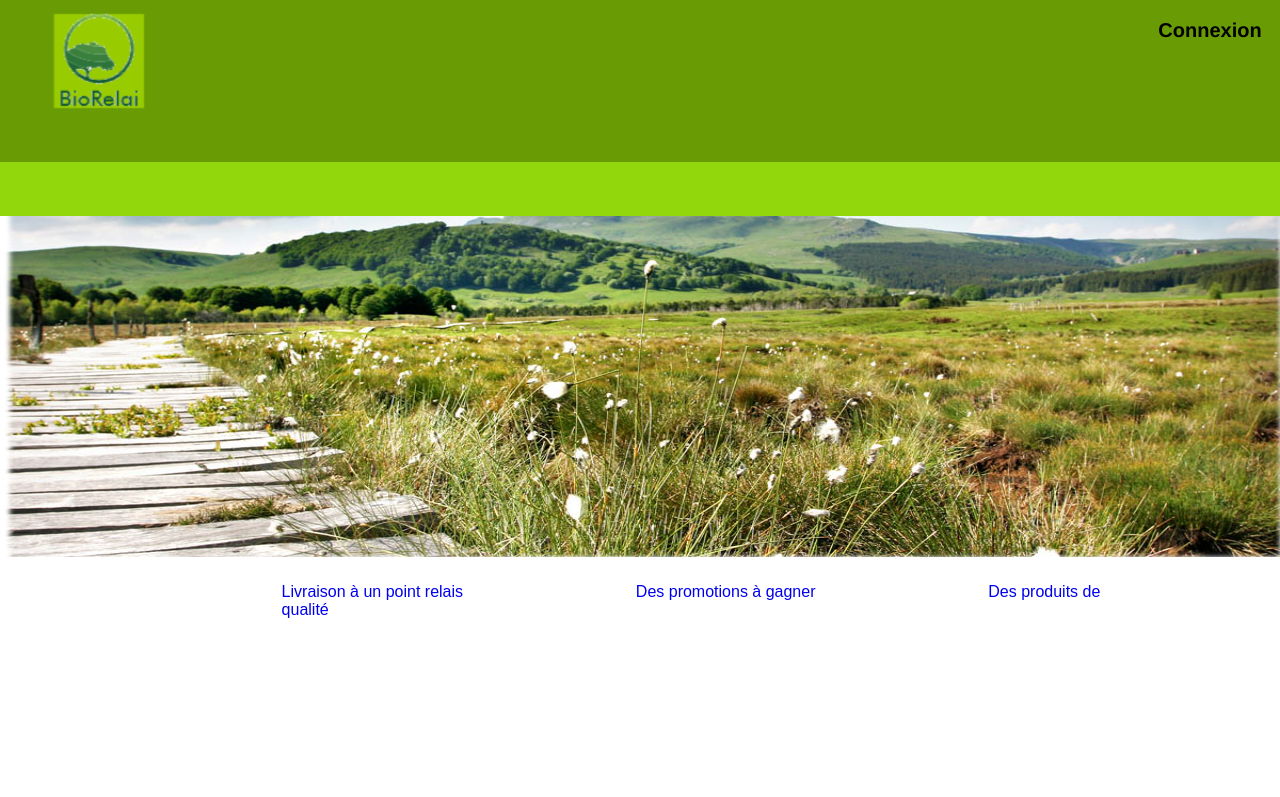
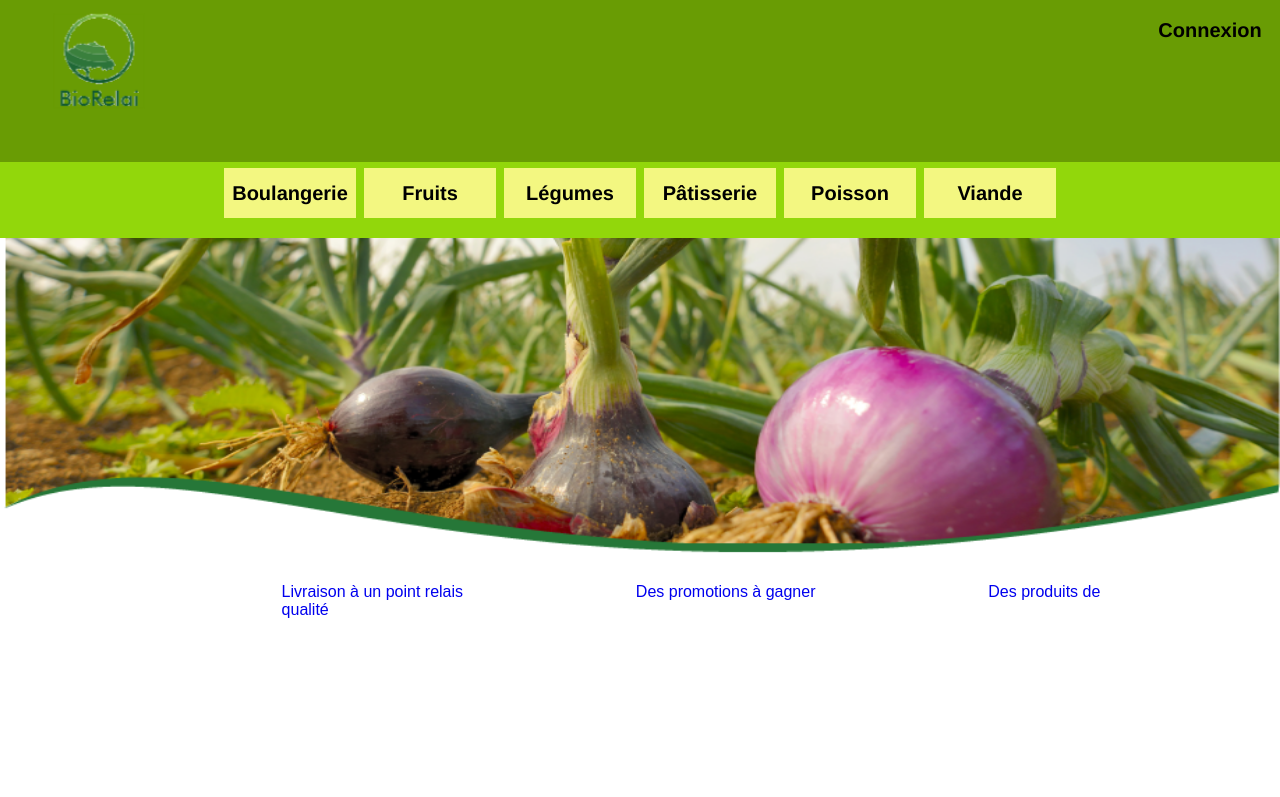
Before and after one commit to 0Chazam0/tpSLAM5, a PHP site: page / in a window 1280 px wide. Shown: the top 797 px of the page. Run offline with PHP 8.4, Linux system fonts and the light colour scheme; data comes from the database, SQL or seed files in the repository.

Commit message:
du lourd direct !

```diff
--- a/controleur/controleurPrincipal.php
+++ b/controleur/controleurPrincipal.php
@@ -18,12 +18,50 @@ require_once 'modele/dao.php';
 /*----------------------------------------------------------*/
 /*--------inclut les fichiers DTO----------*/
 /*----------------------------------------------------------*/
+require_once 'modele\DTO\commande.php';
+require_once 'modele\DTO\producteur.php';
+require_once 'modele\DTO\produit.php';
+require_once 'modele\DTO\typeProduit.php';
+require_once 'modele\DTO\user.php';
+
+/*----------------------------------------------------------*/
+/*--------Header-----------------------------------------*/
+/*----------------------------------------------------------*/
+$_SESSION['TypeProduit']= null;
+$theMenuType=null;
+	if(isset($_GET['TypeProduit'])){
+		$_SESSION['TypeProduit']= $_GET['TypeProduit'];
+		$_SESSION['typeProduitSelected'] = $_GET['TypeProduit'];
+	}
+	else
+	{
+		if(!isset($_SESSION['TypeProduit'])){
+			if(isset($_SESSION['typeProduitSelected'])){
+				unset($_SESSION['typeProduitSelected']);
+			}
+		}
+
+	}
+
+	$_SESSION['ListeTypeProduit'] = new TypeProduits(TypeProduitDAO::selectListeTypeProduit());
+
+	foreach ($_SESSION['ListeTypeProduit']->getLesTypes() as $OBJ){
+	$menuTypeProduit = new menu("menuTypeProd");
+	$menuTypeProduit->ajouterComposant($menuTypeProduit->creerItemLien($OBJ->getCode(),ucfirst($OBJ->getLibelle())));
+	$theMenuType .= $menuTypeProduit->creerMenuType("TypeProduit",$_SESSION['TypeProduit']);
+
+	}
 
 
 
 
 
-
+/*----------------------------------------------------------*/
+/*--------session du menu principal avec produit si le menu a été selectionné-------*/
+/*----------------------------------------------------------*/
+if (isset($_SESSION['typeProduitSelected'])) {
+	$_SESSION['menuPrincipal'] = 'Produit';
+}
 
 /*----------------------------------------------------------*/
 /*--------session du menu principal avec accueil par defaut-------*/
--- a/library/formulaire.php
+++ b/library/formulaire.php
@@ -205,7 +205,6 @@ class Formulaire{
 	/**********Creation et affichage du formulaire   *************/
 	/****************************************************/
 	public function creerFormulaire(){
-
 		$this->formulaireToPrint = "<form method = '" .  $this->method . "' ";
 		$this->formulaireToPrint .= "action = '" .  $this->action . "' enctype='multipart/form-data' ";
 		$this->formulaireToPrint .= "name = '" .  $this->nom . "' ";
--- a/library/menu.php
+++ b/library/menu.php
@@ -41,7 +41,7 @@ class Menu{
 		return $menu ;
 	}
 
-	public function creerMenuType($composantActif){
+	public function creerMenuType($nomMenu,$composantActif){
 		$menu = "<ul class = '" .  $this->style . "'>";
 		foreach($this->composants as $composant){
 			if($composant[0] == $composantActif){
@@ -50,12 +50,12 @@ class Menu{
 			}
 			else{
 				$menu .= "<li>";
-				$menu .= "<a href='index.php?action=afficher" ;
-				$menu .= "&TypePlat=" . $composant[0] . "' >";
-				$menu .= $composant[1] ;
+				$menu .= "<a href='index.php?". $nomMenu ;
+				$menu .= "=" . $composant[0] . "' >";
+				$menu .= "<span>" . $composant[1] ."</span>";
 				$menu .= "</a>";
-			}
 			$menu .= "</li>";
+		}
 		}
 		$menu .= "</ul>";
 		return $menu ;
--- a/modele/DTO/produit.php
+++ b/modele/DTO/produit.php
@@ -54,18 +54,13 @@ class Produit
 {
   private   $code;
   private   $nom;
-  private   $descriptif;
   private   $codeTypeProduit;
-  private   $libelleTypeProduit;
 
-  function __construct($pcode, $pnom, $pdescriptif, $pcodeTypeProduit,
-                      $plibelleTypeProduit)
+  function __construct($pcode, $pnom, $pcodeTypeProduit)
   {
     $this->code = $pcode;
     $this->nom = $pnom;
-    $this->descriptif = $pdescriptif;
     $this->codeTypeProduit = $pcodeTypeProduit;
-    $this->libelleTypeProduit = $plibelleTypeProduit;
   }
 
   public function getCode(){
@@ -84,13 +79,6 @@ class Produit
     $this->nom = $value;
   }
 
-  public function getDescriptif(){
-    return $this->descriptif;
-  }
-
-  public function setDescriptif($value){
-    $this->descriptif = $value;
-  }
 
   public function getCodeTypeProduit(){
     return $this->codeTypeProduit;
@@ -100,13 +88,7 @@ class Produit
     $this->codeTypeProduit = $value;
   }
 
-  public function getLibelleTypeProduit(){
-    return $this->libelleTypeProduit;
-  }
 
-  public function setLibelleTypeProduit($value){
-    $this->libelleTypeProduit = $value;
-  }
 }
 
  ?>
--- a/modele/DTO/typeProduit.php
+++ b/modele/DTO/typeProduit.php
@@ -36,7 +36,7 @@ class TypeProduits
 /**
  * Type
  */
-class Type
+class TypeProduit
 {
   private   $code;
   private   $libelle;
@@ -50,7 +50,7 @@ class Type
 
   public function getCode()
   {
-    return $this->idType;
+    return $this->code;
   }
 
   public function setCode($value)
@@ -60,7 +60,7 @@ class Type
 
   public function getLibelle()
   {
-    return $this->idType;
+    return $this->libelle;
   }
 
   public function setLibelle($value)
--- a/modele/dao.php
+++ b/modele/dao.php
@@ -94,5 +94,42 @@ class UserDAO{
 
 	}
 }
+class TypeProduitDAO{
 
+	public static function selectListeTypeProduit()
+  {
+    $result = array();
+    $sql = "SELECT * FROM  	typeproduit;";
+    $liste = DBConnex::getInstance()->queryFetchAll($sql);
+    if (count($liste) > 0)
+    {
+      foreach ($liste as $typeproduit)
+      {
+        $typeproduit = new TypeProduit($typeproduit['CODE'], $typeproduit['LIBELLE']);
+        $result[] = $typeproduit;
+      }
+    }
+    return $result;
+  }
+
+}
+class ProduitDAO{
+
+	public static function selectListeProduit($typeProduit)
+  {
+    $result = array();
+    $sql = "SELECT * FROM  	produit where typeproduit='" . $typeProduit . "';";
+    $liste = DBConnex::getInstance()->queryFetchAll($sql);
+    if (count($liste) > 0)
+    {
+      foreach ($liste as $produit)
+      {
+        $produit = new Produit($produit['CODE'], $produit['NOM'],$produit['TYPEPRODUIT']);
+        $result[] = $produit;
+      }
+    }
+    return $result;
+  }
+
+}
  ?>
--- a/style/BioRelai.css
+++ b/style/BioRelai.css
@@ -35,7 +35,7 @@ header {
   top: 0;
   left: 0;
   z-index: 10;
-	background-color: #92d70b;
+
 }
 
 
@@ -186,6 +186,71 @@ nav.menuPrincipal ul li .actif {
   	width: 140px;
 }
 
+
+
+/*************************************************/
+nav.menuTypeProduit{
+	text-align: CENTER;
+	height: 35%;
+	background-color: #92d70b;
+
+
+}
+
+nav.menuTypeProduit ul {
+	display: inline-block;
+	list-style: none;
+	margin-top:5px;
+
+
+}
+
+
+nav.menuTypeProduit ul li {
+	display: inline-block;
+	font-size: 20px;
+	font-weight: bold;
+	font-family: Helvetica;
+	background-color: #F3F781;
+	margin-left: 3%;
+	margin-right:  3%;
+	margin-top: 1%;
+}
+
+nav.menuTypeProduit ul li.actif {
+		display: table-cell;
+    text-decoration: none;
+  	color: black;
+  	text-align: center;
+  	vertical-align: middle;
+  	height: 50px;
+  	width: 140px;
+		font-size: 20px;
+		font-weight: bold;
+		font-family: Helvetica;
+		background-color: #04B404;
+		margin-left: 3%;
+		margin-right:  3%;
+
+}
+nav.menuTypeProduit ul li a {
+	display: table-cell;
+    text-decoration: none;
+  	color: black;
+  	text-align: center;
+  	vertical-align: middle;
+  	height: 50px;
+  	width: 140px;
+		margin-top: 1%;
+}
+
+nav.menuTypeProduit ul li a:hover {
+  color: grey;
+	transition:0.5s;
+}
+
+
+
 /****************************************************/
 /*styles pour la vue accueil                     */
 /****************************************************/
@@ -198,7 +263,7 @@ nav.menuPrincipal ul li .actif {
 	background-image: url(../image/banniereAccueil.jpeg);
 	background-size: 100% 100%;
 	background-repeat:no-repeat;
-	box-shadow: 5px 5px 5px 5px white inset;
+
 }
 
 .menuAccueil{
--- a/vue/haut.php
+++ b/vue/haut.php
@@ -9,6 +9,13 @@
 	echo $formLogo->afficherFormulaire();
 
 
+
+
 	?>
 
 </nav>
+<nav class="menuTypeProduit">
+	<?php
+		echo $theMenuType;
+	?>
+</nav>
```
Also changed, not shown: controleur/controleurProduit.php (added, +27 -0 lines), vue/vueProduit.php (added, +13 -0 lines), image/banniereAccueil.jpeg, image/carotte.jpg (added), image/courgette.jpg (added), image/logo3.png, image/tomate.jpg (added).
